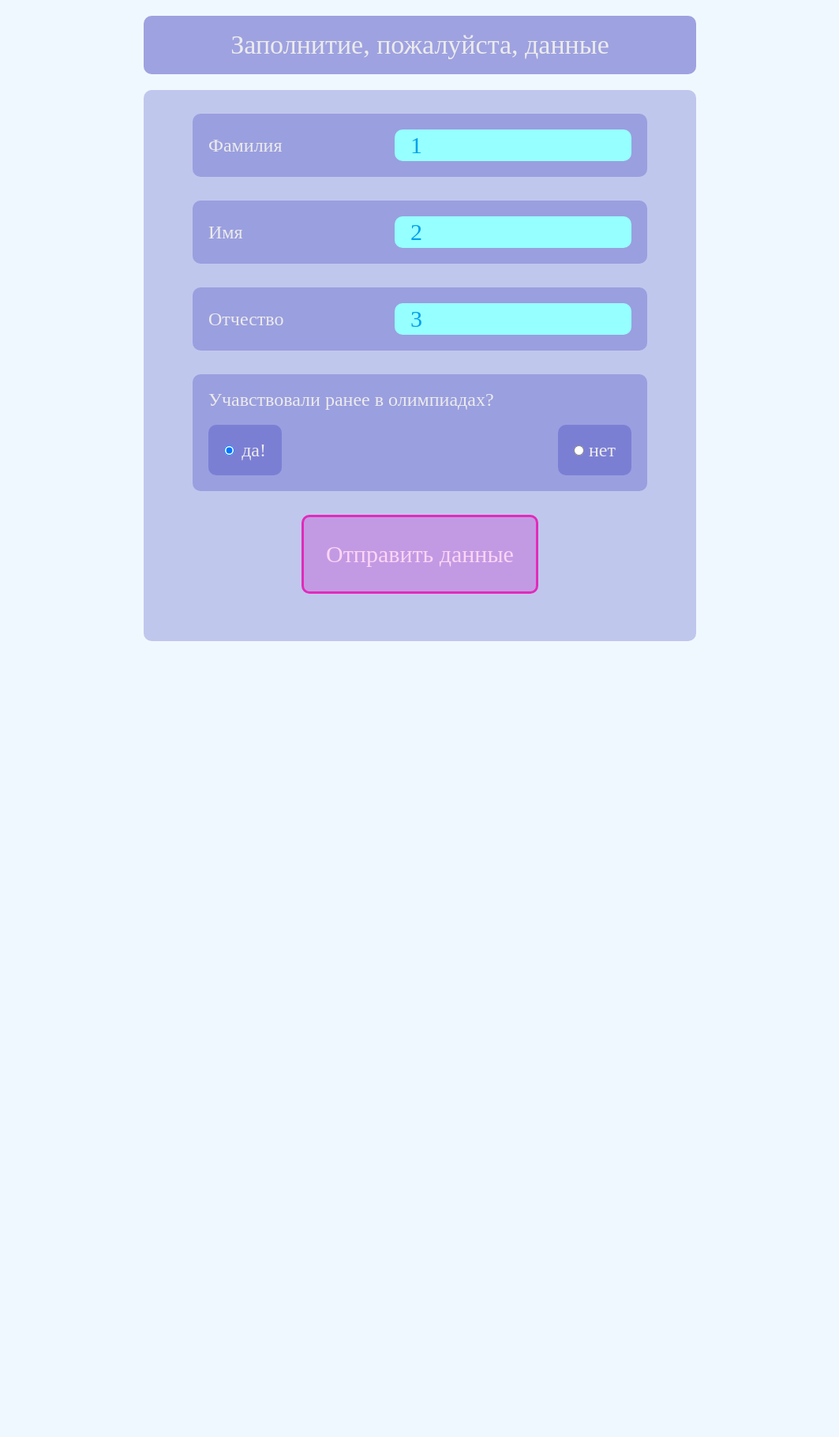
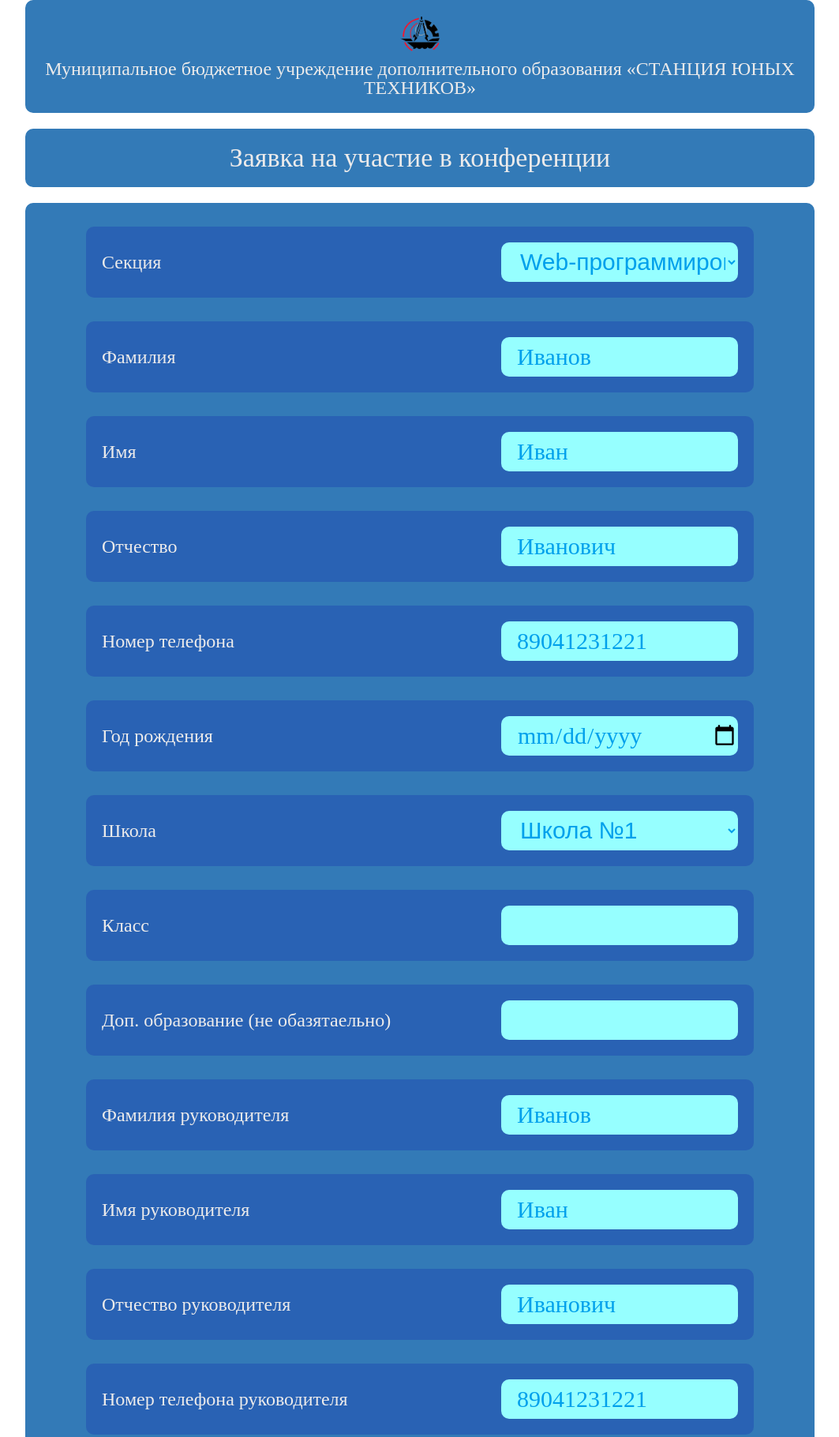
Before and after one commit to Alexander-dev01/SUT_form, a website: page index.html in a window 1280 px wide. Shown: the top 1820 px of the page at 79% size, without its empty margins (108-1171 px from the left). Before the commit the page ends 820 px from the top, so only its background shows below. Drawn offline with Linux system fonts and the light colour scheme.

Commit message:
дизайн + верстка: 1 версия без согласования

```diff
--- a/index.html
+++ b/index.html
@@ -6,32 +6,84 @@
   <meta name="viewport" content="width=device-width, initial-scale=1.0">
   <title>Director</title>
   <link rel="stylesheet" href="./style/reset.css">
+  <link rel="stylesheet" href="./style/variables.css">
   <link rel="stylesheet" href="./style/style.css">
 
 </head>
 
 <body>
-  <h1>Заполнитие, пожалуйста, данные</h1>
+  <div class="container">
+    <nav class="header">
+      <a href="https://sutvdonsk.ru/" class="logo">
+        <img src="/images/logo.png" alt="">
+      </a>
+      <div class="header-text">Муниципальное бюджетное учреждение
+        дополнительного образования
+        «СТАНЦИЯ ЮНЫХ ТЕХНИКОВ»
+      </div>
+    </nav>
+    <h1>Заявка на участие в конференции </h1>
     <form>
+      <label>Секция
+        <select name="sekcia" required>
+          <option selected>Web-программирование</option>
+          <option>Робототехника</option>
+          <option>Программирование на пк</option>
+          <option>Инженерно техническая выставка</option>
+        </select>
+      </label>
       <label>Фамилия
-      <input type="text" name="familia" required value="1">
+        <input type="text" name="familia" required value="Иванов">
       </label>
       <label>Имя
-      <input type="text" name="imya" required value="2">
+        <input type="text" name="imya" required value="Иван">
       </label>
       <label>Отчество
-      <input type="text" name="otcestvo" required value="3">
+        <input type="text" name="otcestvo" required value="Иванович">
       </label>
-    <div class="radio">
-      Учавствовали ранее в олимпиадах?
-      <div class="radio-list">
-        <label><input type="radio" name="olimpidada" value="da" required checked>да!</label>
-        <label><input type="radio" name="olimpidada" value="net" required>нет</label>
+      <label>Номер телефона
+        <input type="tel" name="tel" required maxlength="11" value="89041231221" pattern="[0-9]{11}"
+          title="Введите 11 цифр, например: 89041231221" inputmode="numeric">
+      </label>
+      <label>Год рождения
+        <input type="date" name="dataSpawn" required>
+      </label>
+      <label>Школа
+        <select name="schule" required>
+          <option selected>Школа №1</option>
+          <option>Школа №2</option>
+          <option>Школа №3</option>
+        </select>
+      </label>
+      <label>Класс
+        <input type="number" name="klass" required min="1" max="11" step="1" title="Введите класс от 1 до 11">
+      </label>
+      <label>Доп. образование (не обазятаельно)
+        <input type="text" name="dop">
+      </label>
+
+      <label>Фамилия руководителя
+        <input type="text" name="familiaR" required value="Иванов">
+      </label>
+      <label>Имя руководителя
+        <input type="text" name="imyaR" required value="Иван">
+      </label>
+      <label>Отчество руководителя
+        <input type="text" name="otcestvoR" required value="Иванович">
+      </label>
+      <label>Номер телефона руководителя
+        <input type="tel" name="telR" required maxlength="11" value="89041231221" pattern="[0-9]{11}"
+          title="Введите 11 цифр, например: 89041231221" inputmode="numeric">
+      </label>
+      <label>Ссылка на видеоролик выступления
+        <input type="text" name="video" required >
+      </label>
+
+      <label class="itog invisible"></label>
+      <button type="submit">Отправить данные</button>
+    </form>
   </div>
-    </div>
-    <button type="submit">Отправить данные</button>
-    <label class="itog invisible"></label>
-  </form>
+
   <script src="./js/logik.js"></script>
 </body>
 
--- a/js/logik.js
+++ b/js/logik.js
@@ -16,7 +16,12 @@ class Send {
     this.sendBackend(data)
   }
 
-  showHide(text) {
+  showHide(text, err) {
+    if (err) {
+      this.itog.classList.add('itog-error');
+    } else {
+      this.itog.classList.remove('itog-error');
+    }
     this.itog.textContent = text
     this.itog.classList.remove('invisible')
     setTimeout(() => {
@@ -36,19 +41,18 @@ class Send {
     })
       .then((response) => {
         if (!response.ok) {
-          const err = response.status
-          this.showHide(`Ошибка: код ${response.status}`)
-          throw new Error(err)
+          throw new Error(response.status)
         }
-        return response.json() //этот медот JSON.parse
+        return response.json()
       })
       .then((json) => {
         console.log('вот твой же объект тебе:', json);
-        this.showHide('Данные отправлены!')
+        this.showHide('Данные сохранены!')
         return json
       })
       .catch((err) => {
         console.log(err);
+          this.showHide(`Ошибка - попробуйте снова (${err})`, true)
       })
   }
 
--- a/style/style.css
+++ b/style/style.css
@@ -1,17 +1,40 @@
-body {
-  background-color: aliceblue;
+.container {
   font-size: 24px;
+  color: #ecebeb;
+  max-width: 1000px;
+  margin: 0px auto;
+}
+
+.header {
+  display: flex;
+  flex-direction: column;
+  justify-content: center;
+  gap: 10px;
+  padding: 20px;
+  border-radius: var(--border-radius);
+  background-color: var(--background-color1);
+}
+
+.logo {
+  display: flex;
+  justify-content: center;
+}
+
+.logo img {
+  width: 50px;
+}
+
+.header-text {
+  text-align: center;
 }
 
 h1 {
   text-align: center;
-  width: 700px;
   font-size: 34px;
   margin: 20px auto;
   padding: 20px;
-  border-radius: 10px;
-  background-color: rgba(3, 0, 165, 0.349);
-  color: #ecebeb;
+  border-radius: var(--border-radius);
+  background-color: var(--background-color1);
 
 }
 
@@ -20,72 +43,79 @@ form {
   flex-direction: column;
   align-items: center;
   gap: 30px;
-  background-color: rgba(3, 0, 165, 0.199);
+  background-color: var(--background-color1);
   padding: 30px;
   margin: 0px auto;
-  width: 700px;
-  border-radius: 10px;
-  color: #ecebeb;
-
-
+  border-radius: var(--border-radius);
 }
 
 label, p {
   display: flex;
   justify-content: space-between;
   align-items: center;
+  flex-wrap: wrap;
+  gap: 15px;
   background-color: rgba(3, 0, 165, 0.199);
   margin: 0 auto;
   padding: 20px;
-  border-radius: 10px;
+  border-radius: var(--border-radius);
   width: 90%;
+}
+
+
+label:focus-within {
+  background-color: var(--background-color1-focus);
 }
 
 button {
   width: 300px;
   height: 100px;
   font-size: 30px;
-  border-radius: 10px;
+  border-radius: var(--border-radius);
   color: rgb(253, 213, 244);
-  background-color: rgba(200, 50, 205, 0.301);
+  background-color: var(--background-color-button);
   cursor: pointer;
-  border: 3px solid rgb(226, 43, 186);
+  box-shadow: var(--box-shadow);
+  /* transition: 0.05s; */
 }
 
-input[type='text'] {
+button:hover {
+  background-color: var(--background-color-button-hover);
+}
+
+button:active {
+  background-color: var(--background-color-button-active);
+  /* transform: scale(0.93); */
+}
+
+input[type='text'],
+input[type='tel'],
+input[type='date'],
+input[type='number'],
+select {
   width: 300px;
-  height: 30px;
+  height: 50px;
 
   font-size: 30px;
-  border-radius: 10px;
+  border-radius: var(--border-radius);
   background-color: rgb(150, 255, 255);
-  padding: 20px;
+  padding-left: 20px;
   color: rgb(0, 160, 235);
 }
 
-input[type='text']:focus {
-  color: rgb(190, 140, 0);
-  box-shadow: 1px 1px 20px #ecebeb;
+.itog {
+  display: flex;
+  justify-content: center;
+  /* width: 400px; */
+  font-size: 34px;
+
+  color: var(--color2);
+  background-color: var(--background-color2);
+  transition: 0.5s;
 }
+.itog-error{
+  background-color: var(--background-color2-error);
 
-.radio {
-  display: flex;
-  flex-direction: column;
-  padding: 20px;
-  gap: 20px;
-  background-color: rgba(3, 0, 165, 0.199);
-  width: 90%;
-  border-radius: 10px;
-
-}
-
-.radio-list {
-  display: flex;
-  gap: 350px;
-}
-
-.itog {
-  transition: 0.5s;
 }
 
 .invisible {
@@ -96,3 +126,17 @@ input[type='text']:focus {
   height: 0px;
   font-size: 0px;
 }
+
+@media(max-width: 800px) {
+  form {
+    padding: 0px;
+  }
+
+  label:first-child {
+    margin-top: 30px;
+  }
+
+  label:last-child {
+    margin-bottom: 30px;
+  }
+}
--- /dev/null
+++ b/style/variables.css
@@ -0,0 +1,17 @@
+:root {
+  --background-color1: #337AB7;
+  --background-color1-focus: #044075;
+
+  --background-color-button: #3d97e6;
+  --background-color-button-hover: #044075;
+  --background-color-button-active: #0ab9c5;
+
+  --color2:#01630e;
+  --background-color2: #1cf000;
+  --background-color2-error: #ff615c;
+
+  --color-border: #bbb;
+  --box-shadow: 0px 0px 10px 0px #003a86;
+  --border-radius: 10px;
+
+}
```
Also changed, not shown: images/logo.png (added). Lines whose indentation alone changed are shown as unchanged.
